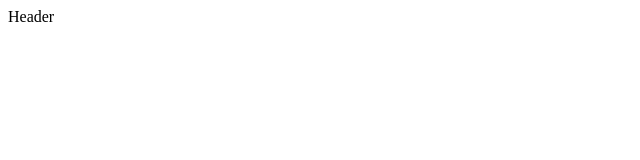
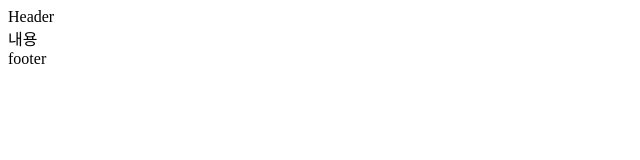
Before and after one commit to qkaxhfms/react-study-2020, a React (Create React App) app in the folder react-study-1/: page / in a window 1280 px wide. Shown: the top 160 px of the page, without its empty margins (0-640 px from the left). Built offline with nearby package versions, Linux system fonts and the light colour scheme.

Commit message:
add Components header,content,footer

```diff
--- a/react-study-1/src/App.js
+++ b/react-study-1/src/App.js
@@ -1,10 +1,14 @@
 import React from 'react';
 import Header from './component/Header';
+import Footer from './component/Footer';
+import Content from './component/Content';
 
 function App() {
   return (
     <>
       <Header />
+      <Content />
+      <Footer />
     </>
   );
 }
--- /dev/null
+++ b/react-study-1/src/component/Content.js
@@ -0,0 +1,7 @@
+import React from 'react';
+
+function Content(){
+    return <div id="content">내용</div>;
+}
+
+export default Content;
--- /dev/null
+++ b/react-study-1/src/component/Footer.js
@@ -0,0 +1,7 @@
+import React from 'react';
+
+function Footer(){
+    return <footer>footer</footer>;
+}
+
+export default Footer;
```
